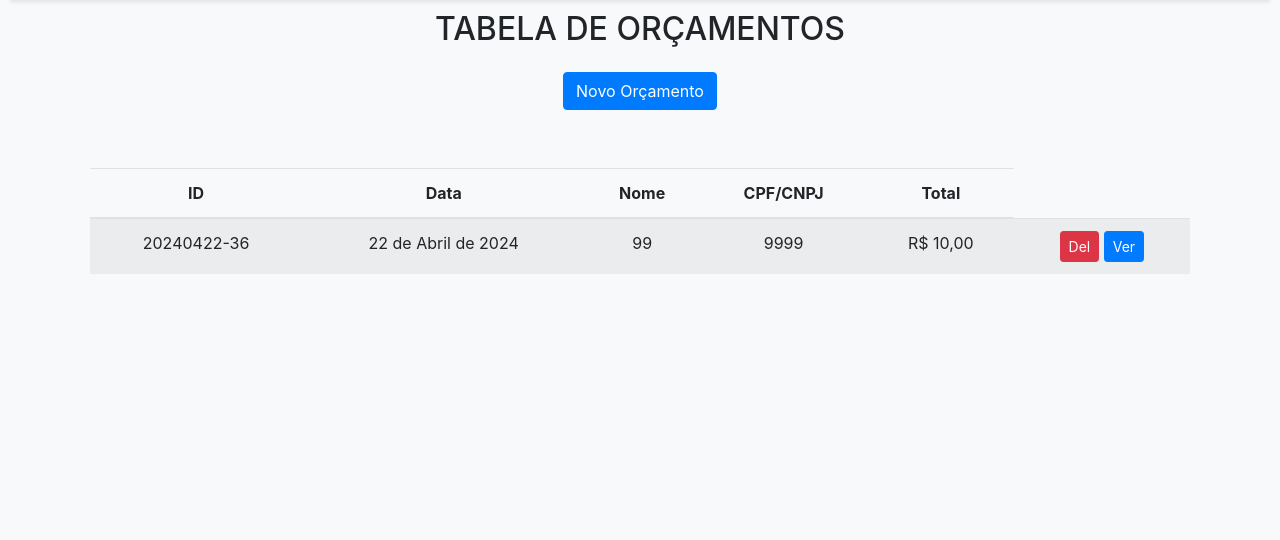
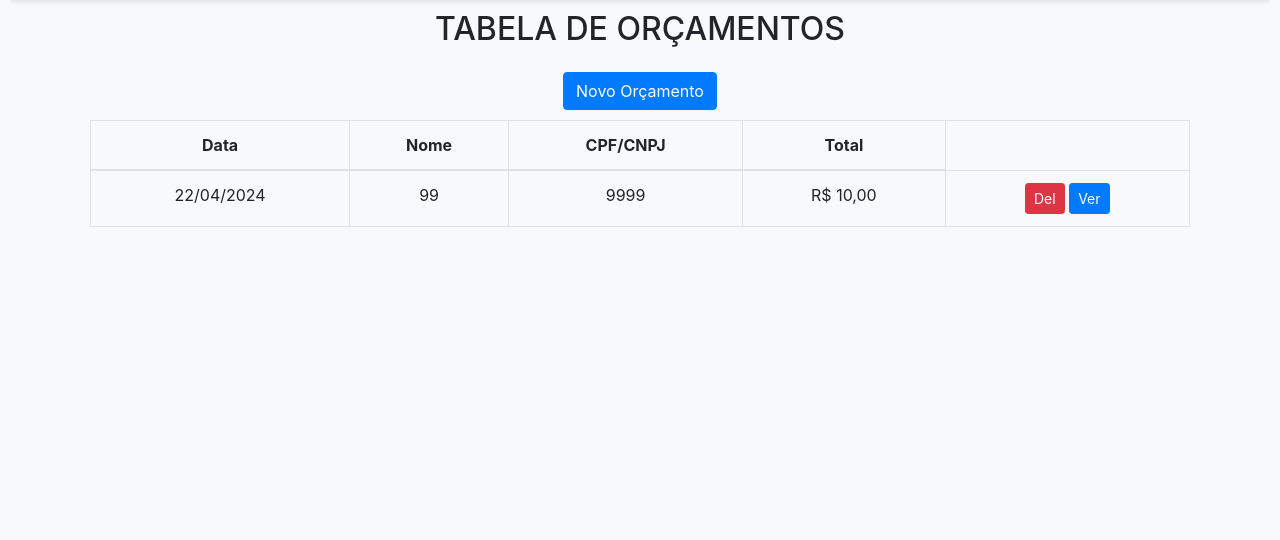
Before and after one commit to sfschiavetto/orcamento-1, a Django app: page /home/all/ in a window 1280 px wide. Shown: the part 96-636 px from the top of the page. Run offline with Django 5.2, Linux system fonts and the light colour scheme; a user stored in the database is signed in; data comes from the database, SQL or seed files in the repository; both versions use the stored data as it was after the commit; some libraries are stand-ins or nearby versions.

Commit message:
modified:   home/templates/all.html 	modified:   home/templates/criar_pedido.html 	modified:   orcamentos/__pycache__/settings.cpython-310.pyc 	modified:   orcamentos/settings.py

```diff
--- a/home/templates/all.html
+++ b/home/templates/all.html
@@ -48,11 +48,10 @@
             <div class="align-self-end ">
                 <a href="{% url 'criar_pedido' %}" class="btn btn-primary new-orcamento-btn" role="button">Novo Orçamento</a>
             </div>
-            <div class="container mt-5">
-                <table class="table table-striped" style="padding: 0px">
+            <div class="container mt-6">
+                <table class="table table-bordered">
                     <thead>
                         <tr>
-                            <th>ID</th>
                             <th>Data</th>
                             <th>Nome</th>
                             <th>CPF/CNPJ</th>
@@ -62,8 +61,7 @@
                     <tbody>
                         {% for pedido in pedidos %}
                         <tr>
-                            <td>{{ data_atual }}-{{ pedido.id }}</td>
-                            <td>{{ pedido.data }}</td>
+                            <td>{{ pedido.data|date:"d/m/Y" }}</td>
                             <td>{{ pedido.nome_cliente }}</td>
                             <td>{{ pedido.cpf_cnpj }}</td>
                             <td>R$ {{ pedido.valor_total }}</td>
--- a/orcamentos/settings.py
+++ b/orcamentos/settings.py
@@ -1,6 +1,9 @@
 
 from pathlib import Path
 import os
+
+#adm usuario:grafica
+#senha: grafic@1305
 
 # Build paths inside the project like this: BASE_DIR / 'subdir'.
 BASE_DIR = Path(__file__).resolve().parent.parent
```
Also changed, not shown: home/templates/criar_pedido.html (+6 -9 lines), db.sqlite3.
